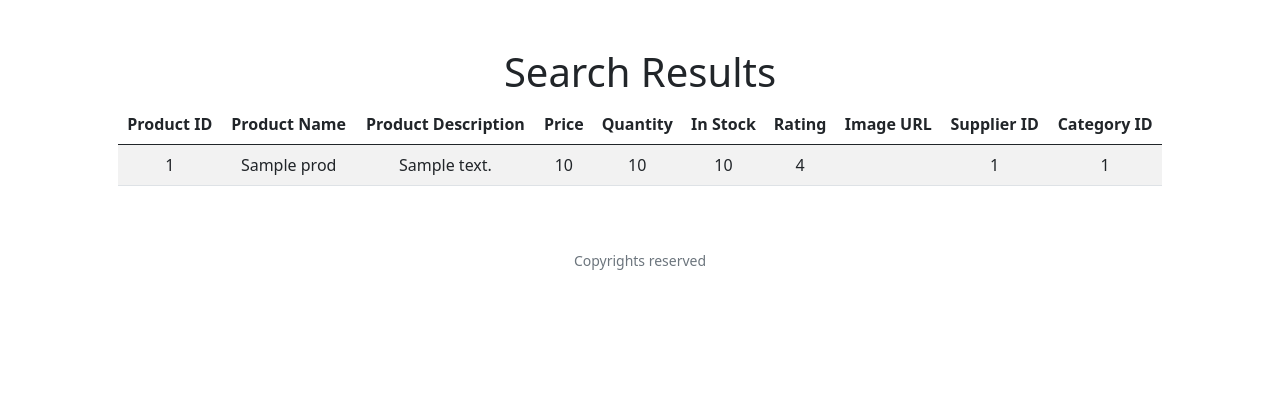
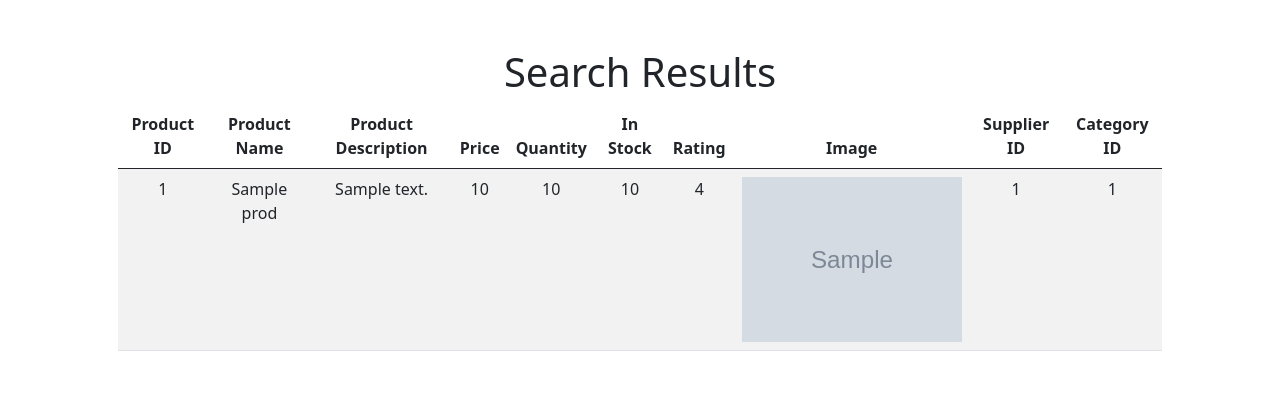
Before and after one commit to AmmarMohamed21/OnlineStore, a Flask app: template templates/search.html in a window 1280 px wide. Shown: the part 74-491 px from the top of the page. Run offline with Flask 2, Linux system fonts and the light colour scheme; the template is opened without the code that fills it: most values are stand-ins (such as "Sample title", 1, 10 or a date in 2020); grey boxes marked "Sample" are stand-in pictures; some libraries are stand-ins or nearby versions.

Commit message:
Adding image to the product

```diff
--- a/templates/search.html
+++ b/templates/search.html
@@ -19,7 +19,7 @@ Search Results
             <th> Quantity  </th>
             <th> In Stock </th>
             <th> Rating </th>
-            <th> Image URL </th>
+            <th> Image</th>
             <th> Supplier ID </th>
             <th> Category ID </th>
         </tr>
@@ -33,7 +33,7 @@ Search Results
         <td>{{prod.Quantity}}</td>
         <td>{{prod.InStock}}</td>
         <td>{{prod.Rating}}</td>
-        <td><img href="{{prod.ImageURL}}"></td>
+        <td><img src="{{prod.ImageURL}}"></td>
         <td>{{prod.SupplierID}}</td>
         <td>{{prod.CategoryID}}</td>
     </tr>
```
